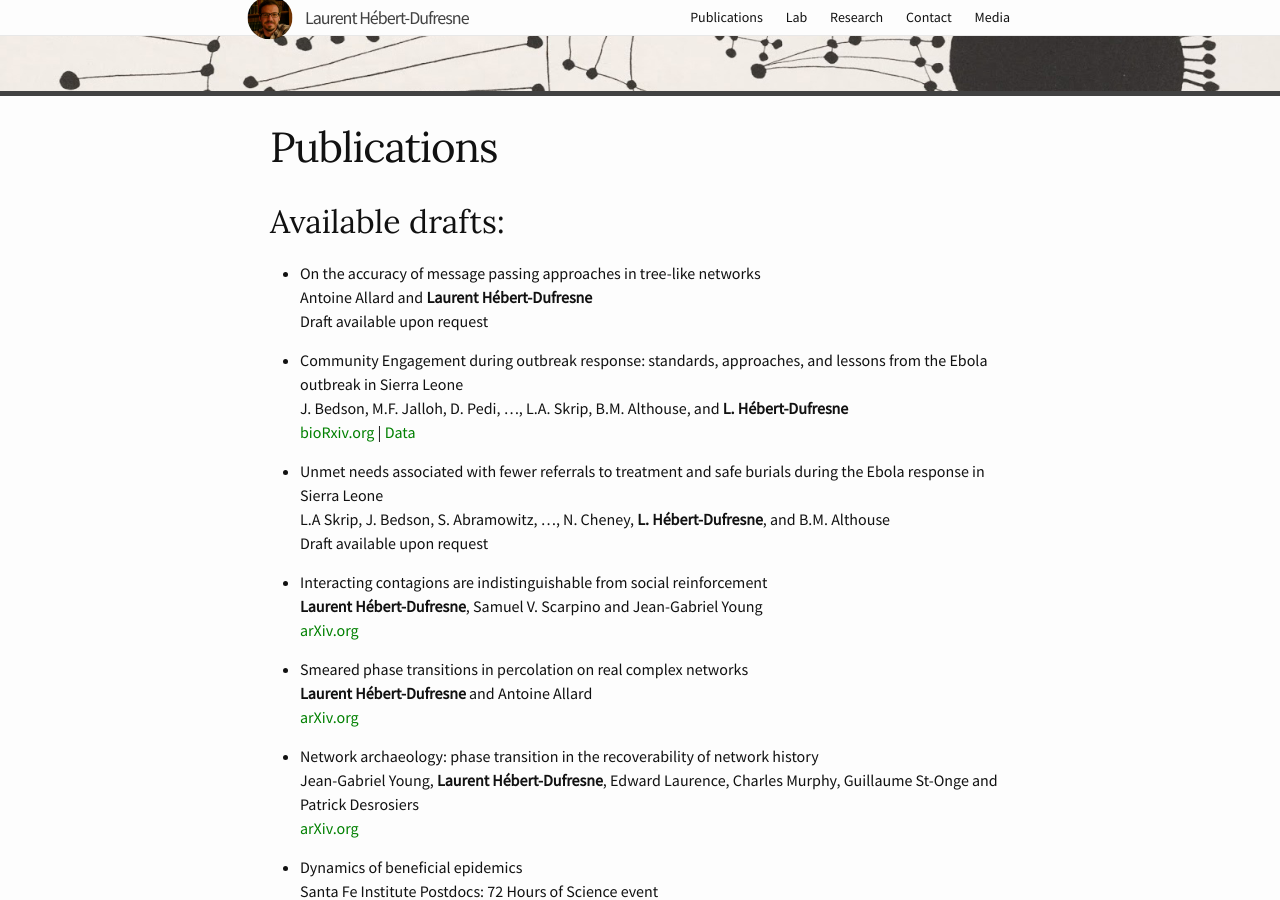
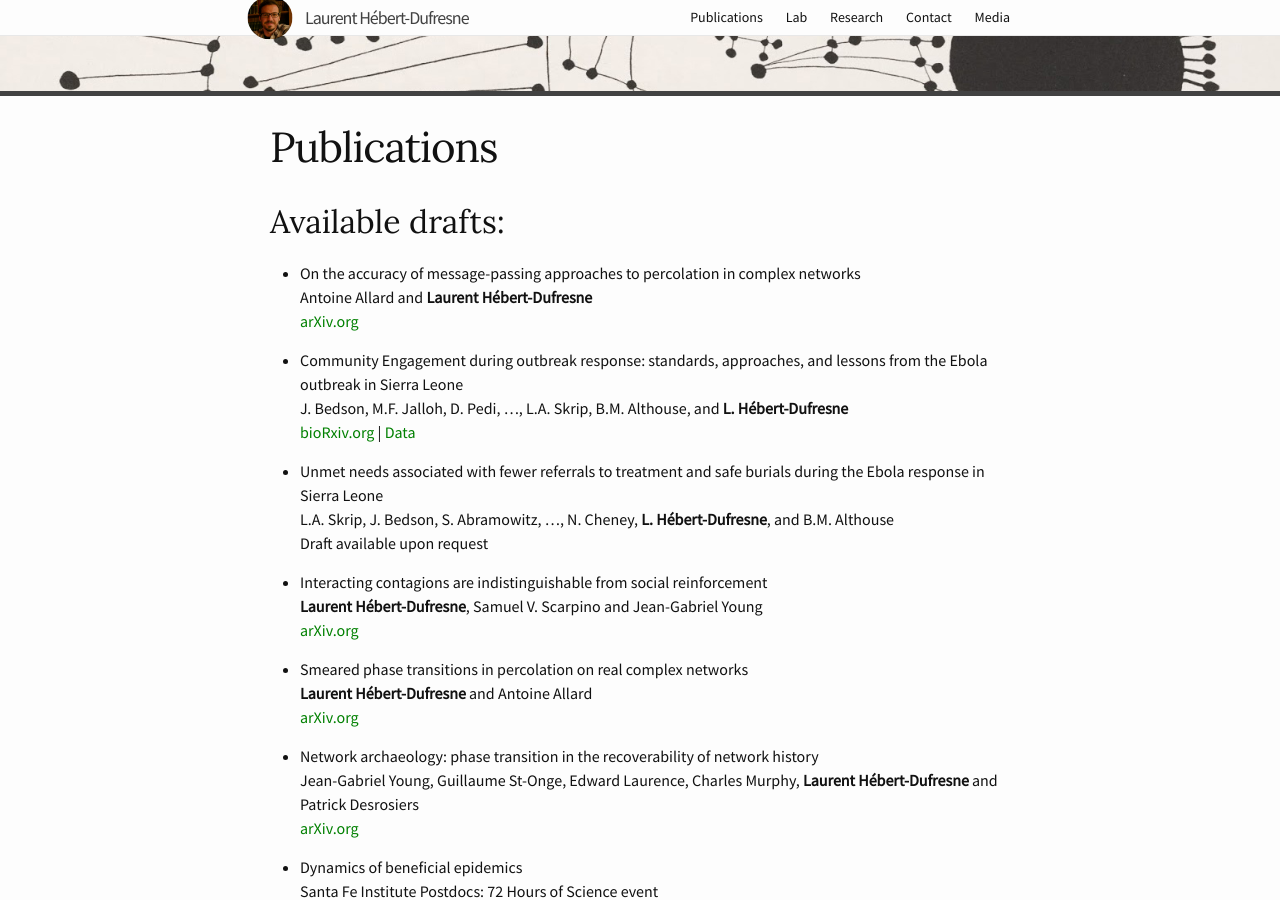
Before and after one commit to laurenthebertdufresne/laurenthebertdufresne.github.io, a Jekyll site: the page built from _pages/publications.md, in a window 1280 px wide and 900 px high, scrolled down 201 px. Built offline with Jekyll 4.4.1, drawn with Linux system fonts in a browser that asks for light colours; some of the changed text lies outside the part shown.

Commit message:
New paper

```diff
--- a/_pages/publications.md
+++ b/_pages/publications.md
@@ -7,16 +7,16 @@ weight: 2
 
 ## Available drafts:
 
-*   On the accuracy of message passing approaches in tree-like networks
+*   On the accuracy of message-passing approaches to percolation in complex networks
     Antoine Allard and **Laurent Hébert-Dufresne**
-    Draft available upon request
+    [arXiv.org](https://arxiv.org/abs/1906.10377)
 
 *   Community Engagement during outbreak response: standards, approaches, and lessons from the Ebola outbreak in Sierra Leone
     J. Bedson, M.F. Jalloh, D. Pedi, ..., L.A. Skrip, B.M. Althouse, and **L. Hébert-Dufresne**
     [bioRxiv.org](https://www.biorxiv.org/content/10.1101/661959v1) | [Data](https://figshare.com/articles/Social_Mobilization_Action_Consortium_Community_Engagement_data_from_the_2014-2016_Sierra_Leone_Ebola_outbreak/8247002)
 
 *   Unmet needs associated with fewer referrals to treatment and safe burials during the Ebola response in Sierra Leone
-    L.A Skrip, J. Bedson, S. Abramowitz, ..., N. Cheney, **L. Hébert-Dufresne**, and B.M. Althouse
+    L.A. Skrip, J. Bedson, S. Abramowitz, ..., N. Cheney, **L. Hébert-Dufresne**, and B.M. Althouse
     Draft available upon request
 
 *   Interacting contagions are indistinguishable from social reinforcement
@@ -28,7 +28,7 @@ weight: 2
     [arXiv.org](https://arxiv.org/abs/1810.00735)
 
 *   Network archaeology: phase transition in the recoverability of network history
-    Jean-Gabriel Young, **Laurent Hébert-Dufresne**, Edward Laurence, Charles Murphy, Guillaume St-Onge and Patrick Desrosiers
+    Jean-Gabriel Young, Guillaume St-Onge, Edward Laurence, Charles Murphy, **Laurent Hébert-Dufresne** and Patrick Desrosiers
     [arXiv.org](https://arxiv.org/abs/1803.09191)
 
 *   Dynamics of beneficial epidemics
```
Also changed, not shown: other parts of _pages/publications.md (+2 -2 lines).
